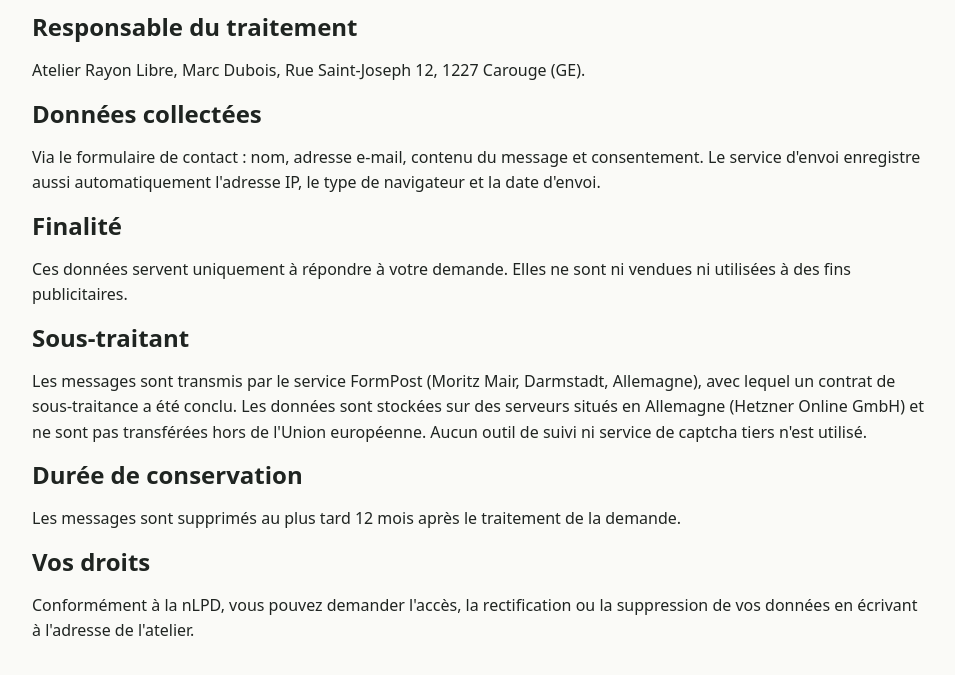
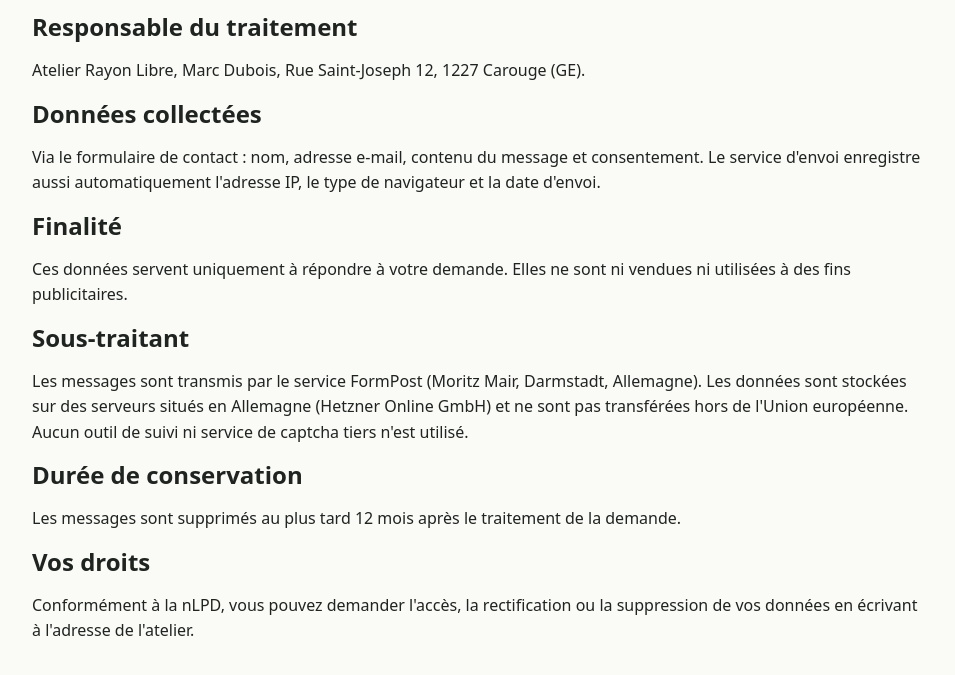
Before and after one commit to GueppeI/rayon-libre, a plain HTML site: page confidentialite.html in a window 1280 px wide. Shown: the part 129-804 px from the top of the page, without its empty margins (160-1115 px from the left). Drawn offline with Linux system fonts and the light colour scheme.

Commit message:
Add files via upload

```diff
--- a/confidentialite.html
+++ b/confidentialite.html
@@ -23,7 +23,7 @@
       <p>Ces données servent uniquement à répondre à votre demande. Elles ne sont ni vendues ni utilisées à des fins publicitaires.</p>
 
       <h2>Sous-traitant</h2>
-      <p>Les messages sont transmis par le service FormPost (Moritz Mair, Darmstadt, Allemagne), avec lequel un contrat de sous-traitance a été conclu. Les données sont stockées sur des serveurs situés en Allemagne (Hetzner Online GmbH) et ne sont pas transférées hors de l'Union européenne. Aucun outil de suivi ni service de captcha tiers n'est utilisé.</p>
+      <p>Les messages sont transmis par le service FormPost (Moritz Mair, Darmstadt, Allemagne). Les données sont stockées sur des serveurs situés en Allemagne (Hetzner Online GmbH) et ne sont pas transférées hors de l'Union européenne. Aucun outil de suivi ni service de captcha tiers n'est utilisé.</p>
 
       <h2>Durée de conservation</h2>
       <p>Les messages sont supprimés au plus tard 12 mois après le traitement de la demande.</p>
```
